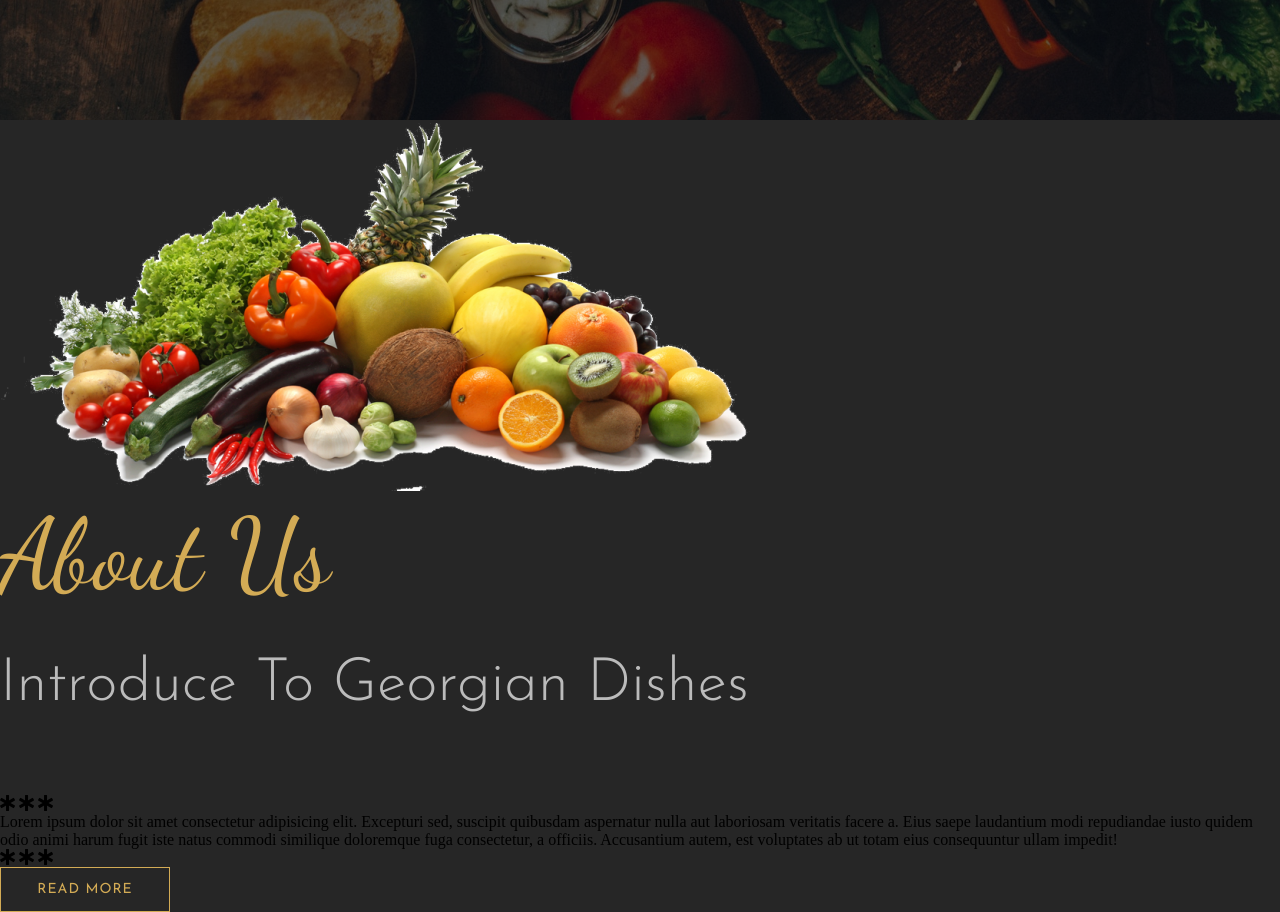
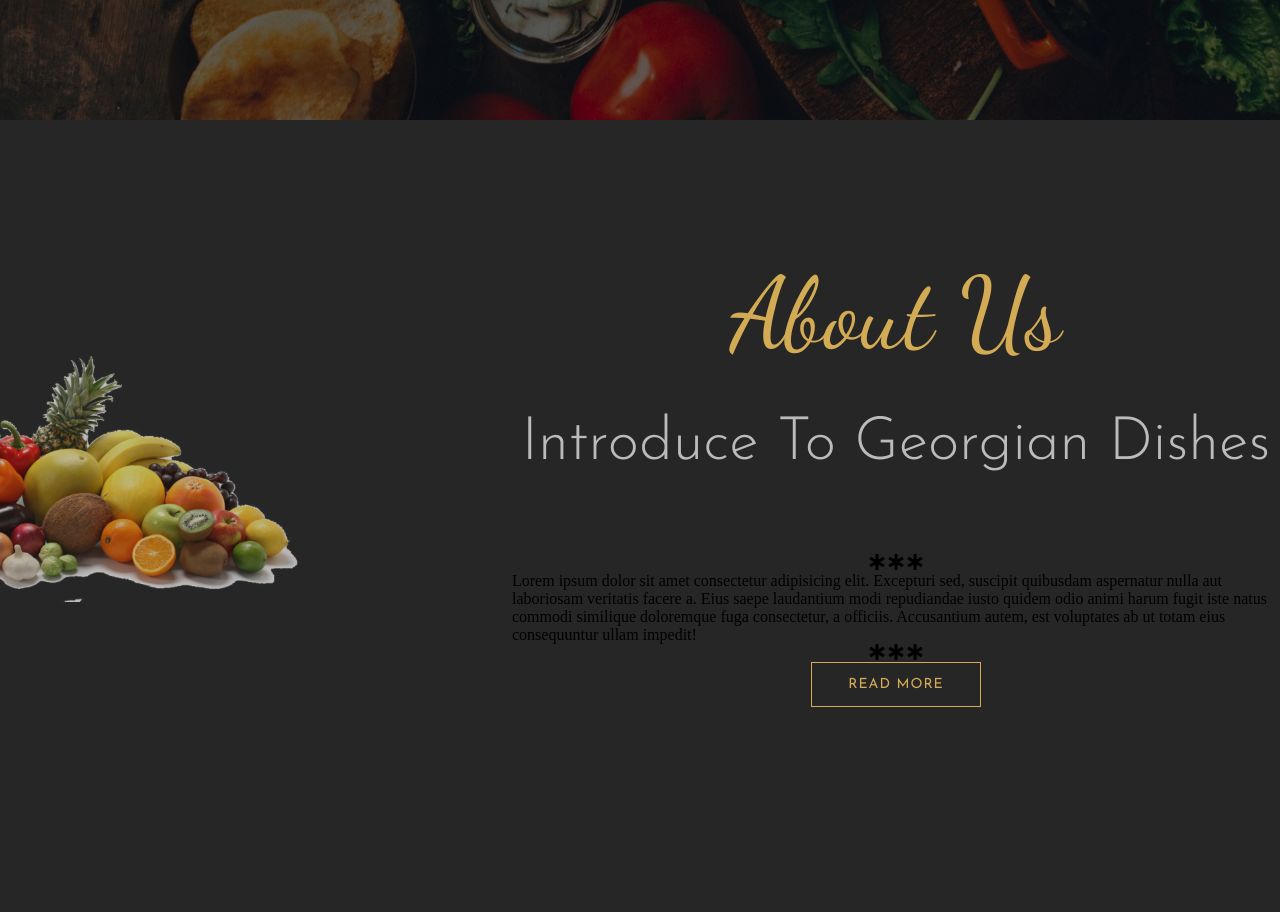
Before and after one commit to ysfsam/Restaurant-Georgia, a website: page index.html in a window 1280 px wide. Shown: the part 680-1592 px from the top of the page. After the commit the page ends 1520 px from the top, so only its background shows below. Drawn offline with nearby package versions, Linux system fonts and the light colour scheme.

Commit message:
layout styled

```diff
--- a/scss/_layout.scss
+++ b/scss/_layout.scss
@@ -16,3 +16,28 @@
         @include centering(50%);
     }
 }
+
+.about-us {
+    height: 90vh;
+    display: flex;
+    align-items: center;
+
+    &-left {
+        width: 40%;
+        position: relative;
+        left: -200px;
+
+        img {
+            width: 100%;
+            opacity: 0.7;
+        }
+    }
+
+    &-right {
+        width: 60%;
+        display: flex;
+        flex-direction: column;
+        align-items: center;
+
+    }
+}
```
Also changed, not shown: css/style.css.
